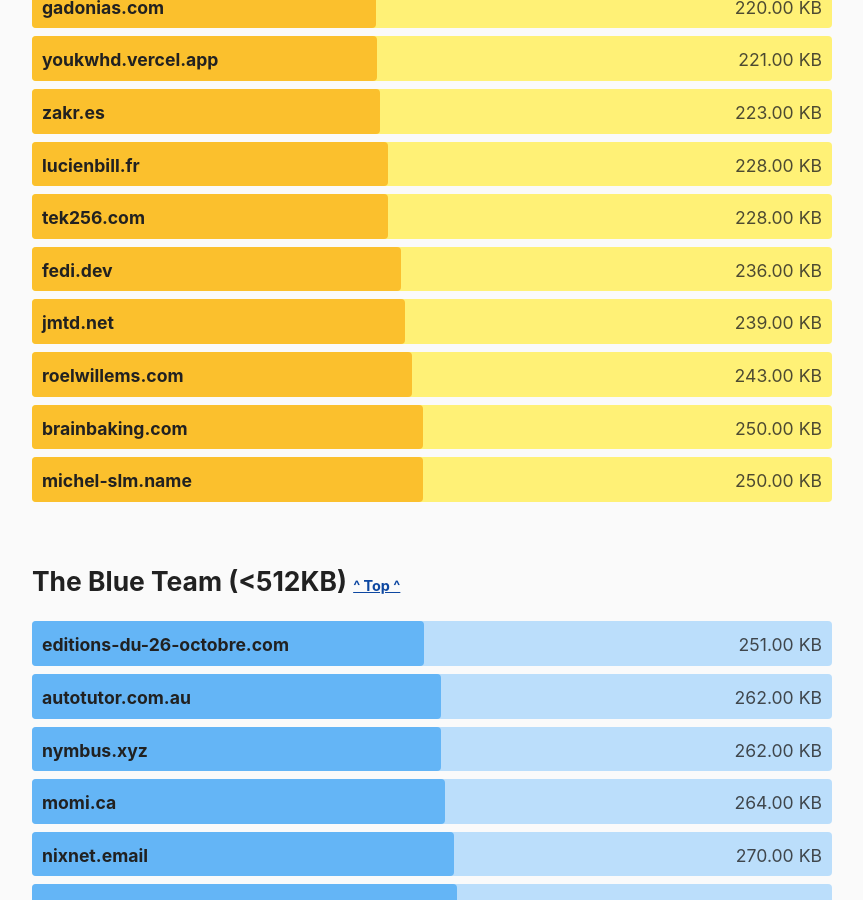
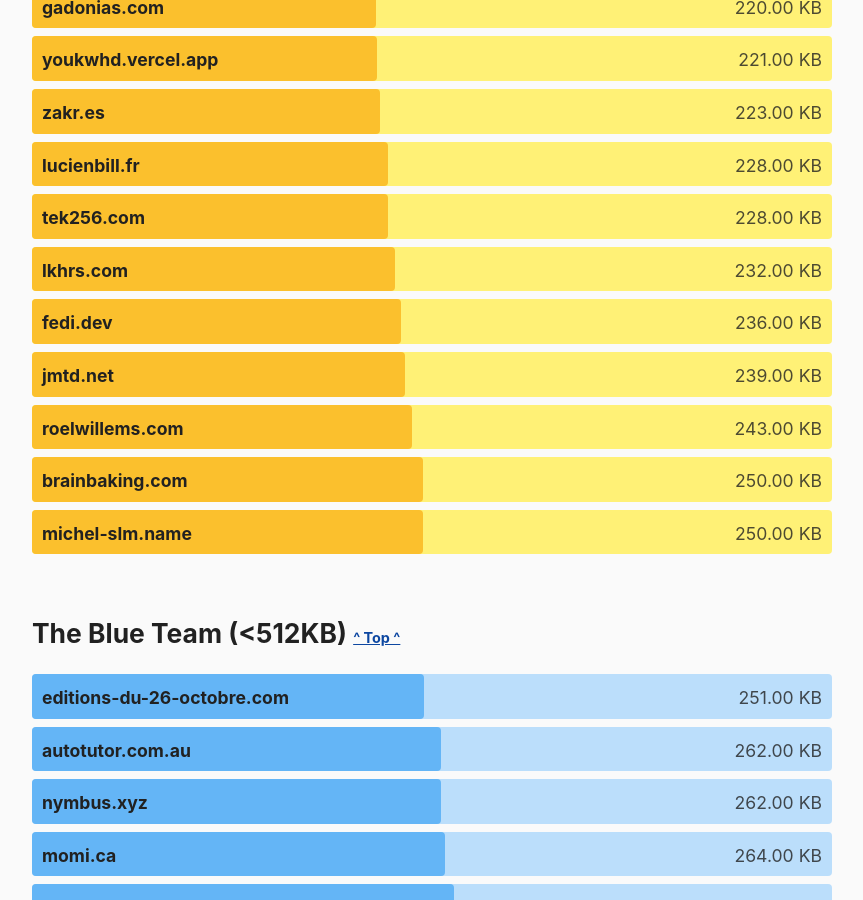
Before and after one commit to kevquirk/512kb.club, a Jekyll site: the page built from index.md, in a window 1280 px wide and 900 px high, scrolled down 18583 px. Shown: the whole window, without its empty margins (208-1071 px from the left). Built offline with Jekyll 4.4.1, drawn with Linux system fonts in a browser that asks for light colours.

Commit message:
Added lkhrs.com https://gtmetrix.com/reports/www.lkhrs.com/KZigQr4P/

```diff
--- a/_data/sites.yml
+++ b/_data/sites.yml
@@ -1103,6 +1103,11 @@
   size: 31.2
   last_checked: 2022-03-12
 
+- domain: lkhrs.com
+  url: https://www.lkhrs.com/
+  size: 232
+  last_checked: 2022-03-28
+
 - domain: lopeztel.xyz
   url: https://lopeztel.xyz/
   size: 290
```
